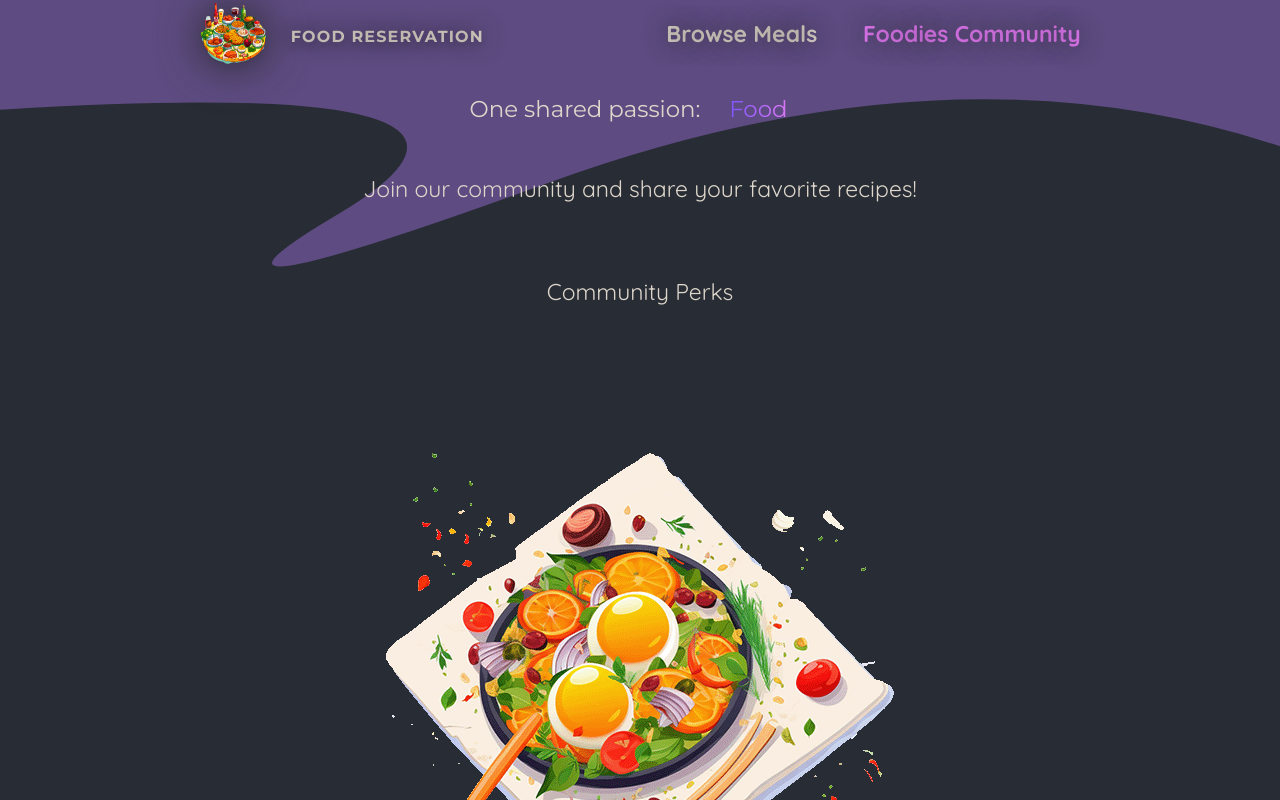
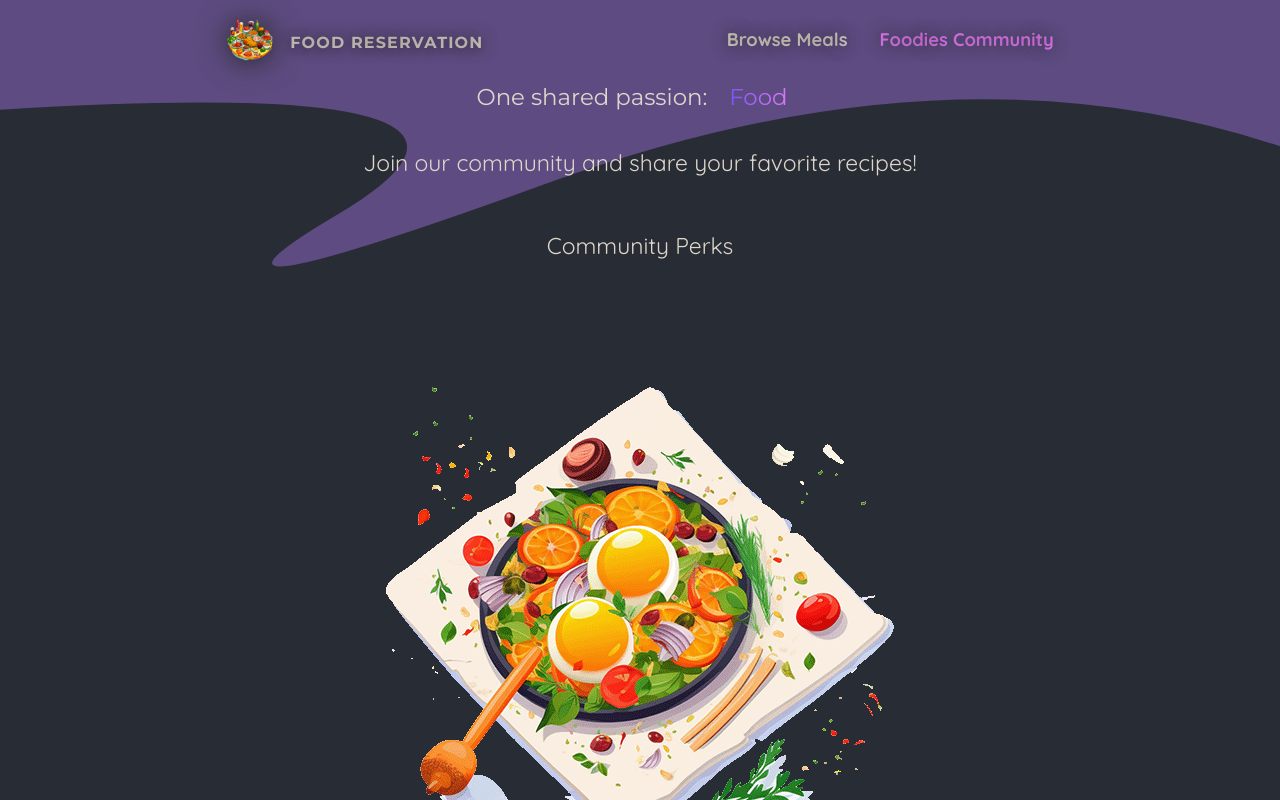
Before and after one commit to Hesam-javadiun/next-food-sharing, a Next.js app: page /community in a window 1280 px wide. Shown: the top 800 px of the page. Built offline with nearby package versions, Linux system fonts and the light colour scheme.

Commit message:
image slider almost finished, hook test left

```diff
--- a/src/app/globals.css
+++ b/src/app/globals.css
@@ -15,15 +15,6 @@
 
   :root {
     font-family: "Quicksand", sans-serif;
-
-    /*
-    to understand where this came from read this:
-    https://www.smashingmagazine.com/2022/01/modern-fluid-typography-css-clamp/
-    you can use this tool calculate fluid typography
-    https://modern-fluid-typography.vercel.app/
-    */
-    font-size: clamp(1rem, 1vw + 0.63rem, 1.5rem);
-
     --background-color: #282c34;
     --purple-color-light: #dd78f4;
     --purple-color: #7d54fa;
@@ -41,8 +32,14 @@
       var(--background-color)
     );
     gap: 2rem;
-    /* padding: 2rem; */
     overflow-y: auto;
+        /*
+    to understand where this came from read this:
+    https://www.smashingmagazine.com/2022/01/modern-fluid-typography-css-clamp/
+    you can use this tool calculate fluid typography
+    https://modern-fluid-typography.vercel.app/
+    */
+    font-size: clamp(1rem, 1vw + 0.63rem, 1.5rem);
   }
 
   h1 {
@@ -52,6 +49,7 @@
 
   h2 {
     color: var(--white-text-color);
+
   }
 
   p {
--- a/src/components/header/header.tsx
+++ b/src/components/header/header.tsx
@@ -2,7 +2,6 @@
 
 import Image from "next/image";
 import imageSource from "@/assets/logo.png";
-// import classes from "./header.module.css";
 import { usePathname } from "next/navigation";
 import { Typography, Button, PurpleText } from "@/src/components/UI";
 
@@ -14,7 +13,7 @@ const Header = function () {
   const path = usePathname();
 
   return (
-    <header className="flex justify-around items-center">
+    <header className="flex justify-around items-center mt-4">
       <Button
         href="/"
         className="w-12 h-12 flex gap-4 items-center drop-shadow-md"
@@ -35,7 +34,7 @@ const Header = function () {
         </Typography>
       </Button>
       <nav>
-        <ul className="flex gap-8">
+        <ul className="flex gap-4 md:gap-8">
           {[
             { route: "/meals", textContent: "Browse Meals" },
             { route: "/community", textContent: "Foodies Community" },
@@ -43,7 +42,7 @@ const Header = function () {
             <li key={route}>
               <Button href={route}>
                 <Typography
-                  className={`custom-text-shadow custom-white-text hover:from-fuchsia-400 hover:to-fuchsia-400 ${
+                  className={`text-[0.8em]  custom-text-shadow custom-white-text hover:from-fuchsia-400 hover:to-fuchsia-400 ${
                     isActive(route, path)
                       ? "from-fuchsia-400 to-fuchsia-400"
                       : ""
--- a/src/components/image-slider/styles.module.css
+++ /dev/null
@@ -1,26 +0,0 @@
-.imageContainer {
-    border-radius: 7px;
-    width: min(100%, 31.25rem);
-    height: 100%;
-    box-shadow: 0 0 0.5rem #171717;
-    position: relative;
-    overflow: hidden;
-}
-
-.image {
-    position: absolute;
-    z-index: -1;
-    object-fit: cover;
-    width: 100%;
-    height: 100%;
-    border-radius: 0.3rem;
-    transition: all 0.5s ease-out;
-    opacity: 0;
-    transform: translate(0, -1rem) scale(1.1) rotate(-5deg);
-}
-
-.active {
-    z-index: 1;
-    opacity: 1;
-    transform: translate(0) scale(1) rotate(0);
-}
--- a/tailwind.config.ts
+++ b/tailwind.config.ts
@@ -15,6 +15,9 @@ const config: Config = {
         "error-text-color":'var(--error-text-color)',
         "white-text-color":'var(--white-text-color)',
       },
+      spacing: {
+        '128': '32rem',
+      }
     },
   },
   plugins: [],
```
Also changed, not shown: src/components/image-slider/image-slider.tsx (+15 -9 lines), src/app/(application)/community/page.module.css (line endings or trailing spaces), 1 other file (tests, documents, lock files or other folders).
